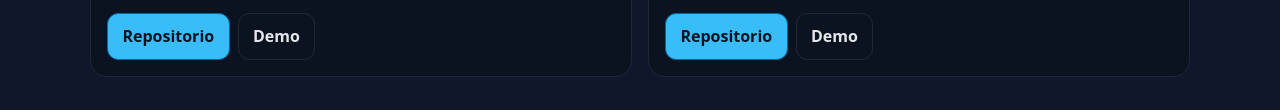
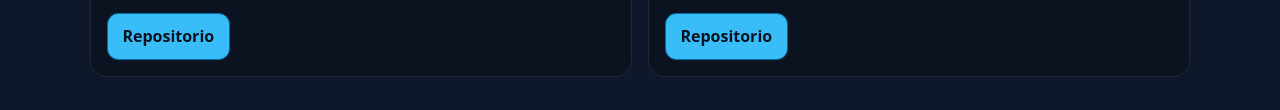
Before and after one commit to 23100101-cmyk/Trabajo_DAW, a plain HTML site: page index.html in a window 1280 px wide. Shown: the part 839-949 px from the top of the page. Drawn offline with Linux system fonts and the light colour scheme.

Commit message:
Eliminar enlaces de demostración en la sección de proyectos destacados

```diff
--- a/index.html
+++ b/index.html
@@ -76,7 +76,7 @@
             </p>
             <div class="card-actions">
               <a class="btn" href="https://github.com/23100101-cmyk/sistema_biblioteca.git" target="_blank" rel="noopener noreferrer" aria-label="Abrir repositorio del Sistema de Biblioteca en GitHub">Repositorio</a>
-              <a class="btn btn-secondary" href="#" aria-label="Abrir demo del Sistema de Biblioteca">Demo</a>
+
             </div>
           </article>
 
@@ -88,7 +88,6 @@
             </p>
             <div class="card-actions">
               <a class="btn" href="https://github.com/23100101-cmyk/dispensador_iot.git" target="_blank" rel="noopener noreferrer" aria-label="Abrir repositorio del Dispensador de infusiones en GitHub">Repositorio</a>
-              <a class="btn btn-secondary" href="#" aria-label="Abrir demo del Dispensador de infusiones">Demo</a>
             </div>
           </article>
         </div>
```
